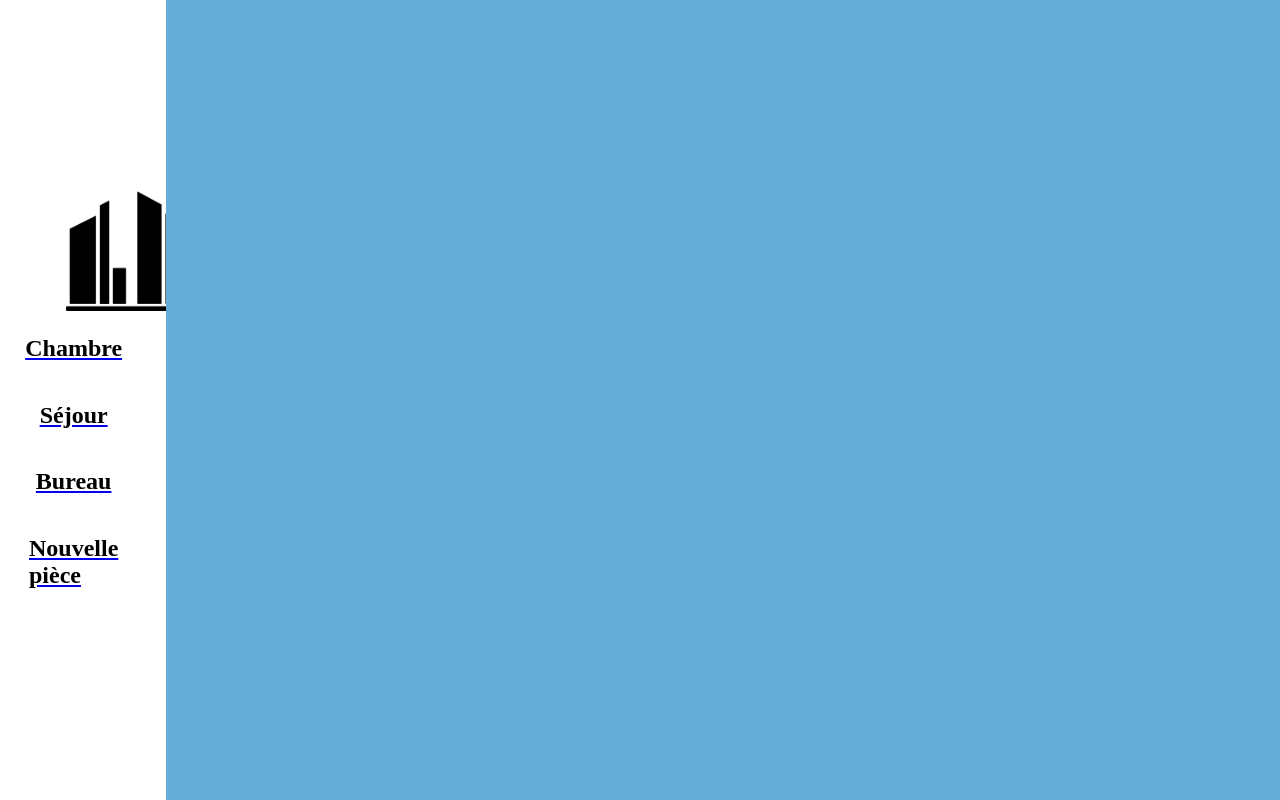
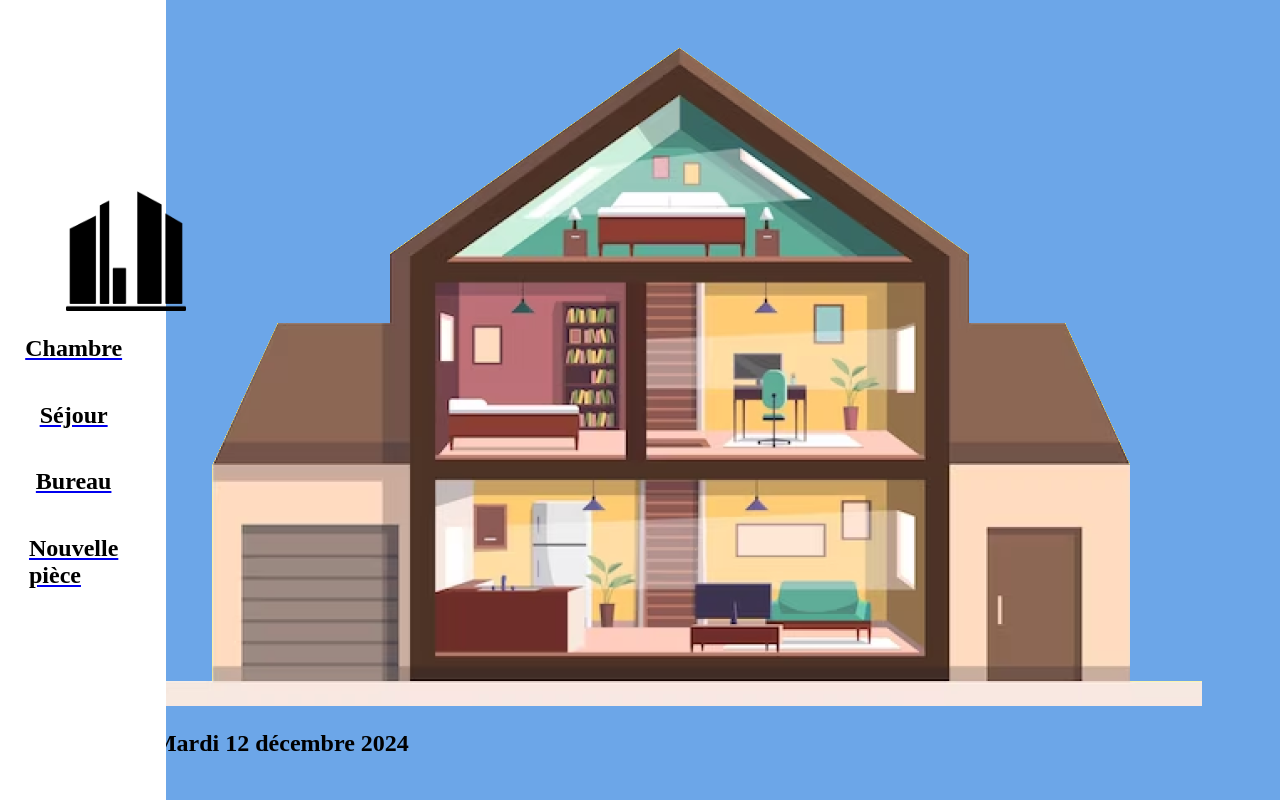
Before and after one commit to Juquelt/projet, a PHP site: page /House.html in a window 1280 px wide. Run offline with PHP 8.4, Linux system fonts and the light colour scheme.

Commit message:
FRONT - Update File CSS & HTML

```diff
--- a/House.html
+++ b/House.html
@@ -28,11 +28,8 @@
         <a href="#">
           <h2 class="titleMenu">Bureau</h2>
         </a>
-
         <a href="#">
-          <div class="positionNew">
-            <h2 class="titleMenu">Nouvelle pièce</h2>
-          </div>
+          <h2 class="titleMenu">Nouvelle pièce</h2>
         </a>
 
       </div>
@@ -44,5 +41,18 @@
 
 
 </div>
+
+<div id="Content">
+  <div id="Celsius">
+    <h1> 12 C°</h1>
+  </div>
+
+  <div id="House">
+    <img alt="iconHouse" src="icons/maison.png">
+    <h2>Mardi 12 décembre 2024</h2>
+  </div>
+</div>
+
+
 </body>
 </html>
--- a/pages.css
+++ b/pages.css
@@ -1,7 +1,7 @@
 /*MAISON.HTML*/
 /*FOND*/
 body {
-    background-color: #64ADD7;
+    background-color: #6CA6E8;
 }
 
 /*DIV NAVIGATION*/
@@ -17,7 +17,6 @@
     position: fixed;
     left: 0;
     top: 0;
-    overflow-y: auto;
 }
 
 #ColumnNavigation {
@@ -43,6 +42,7 @@
     display: flex;
     align-items: center;
     flex-direction: column;
+    justify-content: flex-start;
 }
 .titleMenu {
     color: black;
@@ -57,3 +57,20 @@
     justify-content: center;
     flex-direction: column;
 }
+
+/*DIV CONTENT*/
+#Content {
+    display: flex;
+    justify-content: center;
+    align-items: center;
+}
+
+/*DIV CELSIUS*/
+#Celsius {
+
+}
+
+#Celsius > title {
+    padding-left: 100rem;
+    z-index: 1;
+}
```
